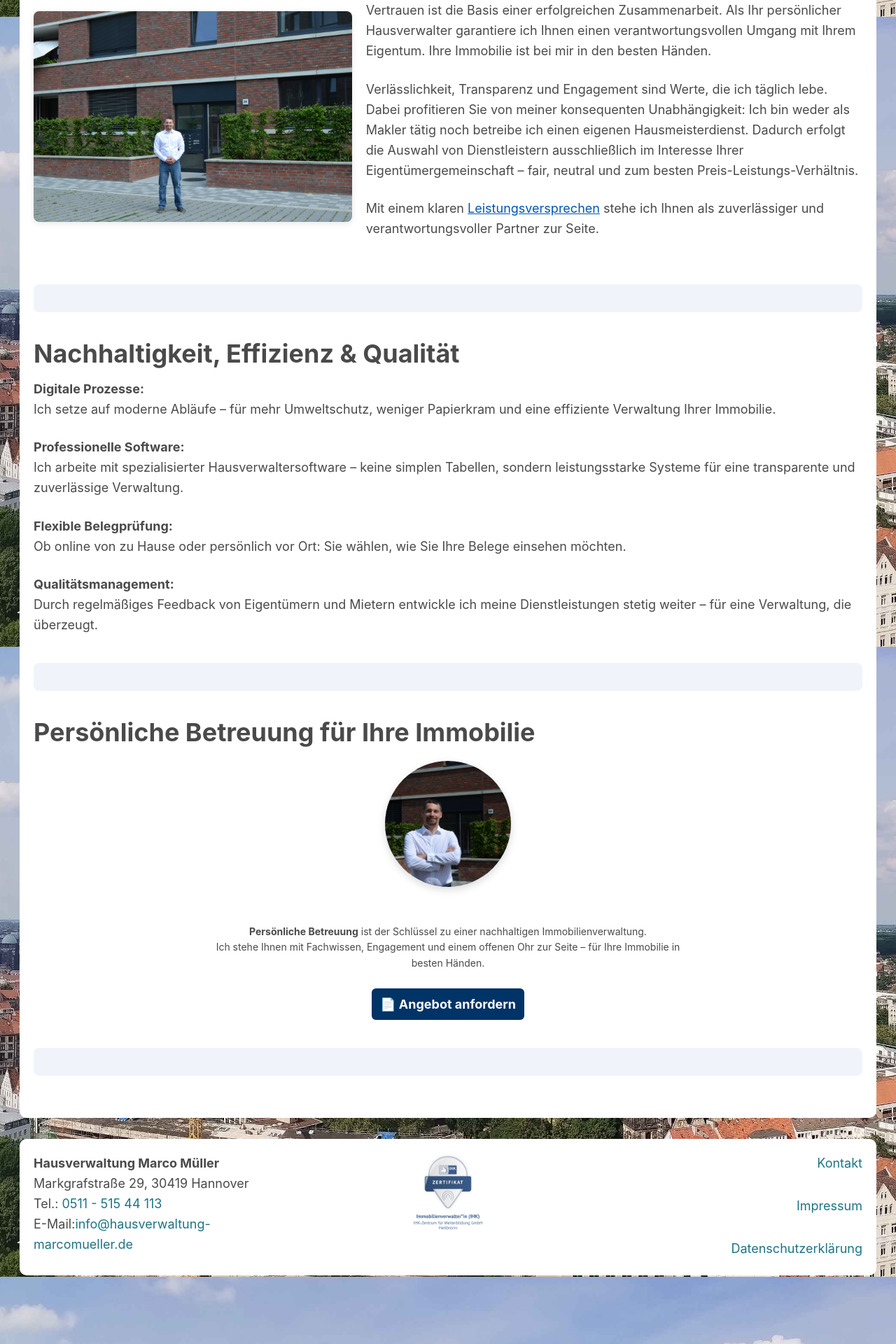
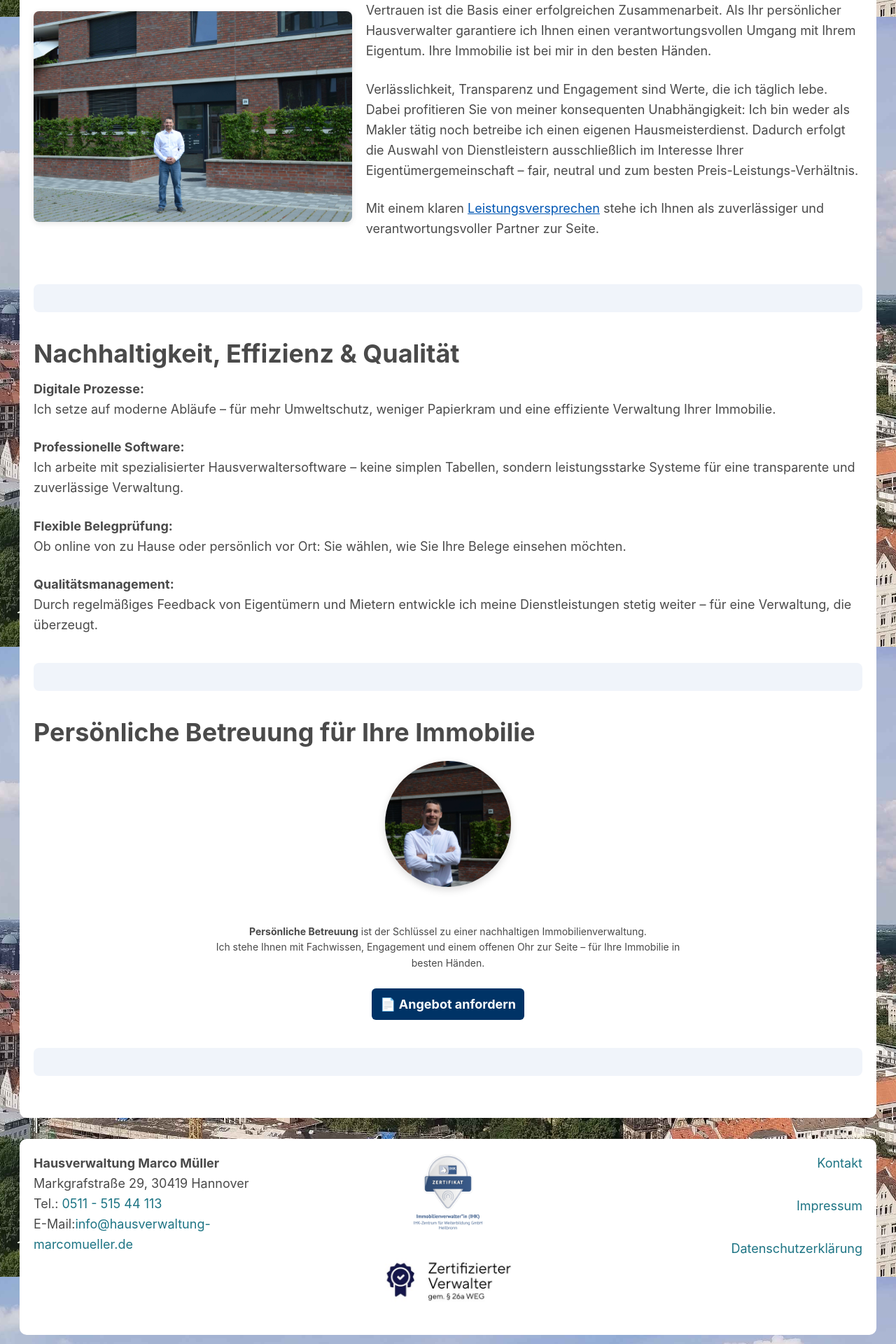
Before and after one commit to marek22k/hausverwaltung, a Jekyll site: the page built from index.md, in a window 1280 px wide. Shown: the part 3576-5496 px from the top of the page at 70% size. Built offline with Jekyll 4.4.1, drawn with Linux system fonts in a browser that asks for light colours.

Commit message:
Update footer.html
Zertifizierter Verwalter im footer eingefügt

```diff
--- a/_includes/footer.html
+++ b/_includes/footer.html
@@ -19,6 +19,9 @@
       <a href="https://badges.ihk-kompetenz.plus/assertion/f215ab3c-9e25-4efe-83a8-da10036371b5?id=U2FsdGVkX19lBDNHu0Cv1IgLjduX0Ui/m%209pxj/c1hfx1jaMzmEQjGfhNLWDXZfG4GEqCM/fldCq4QhMBqIaBQ==" target="_blank">
         <img src="/assets/img/nachweise-und-zertifikate/badge.png" alt="IHK Immobilienverwalter" class="footer-logo">
       </a>
+      <a href="https://www.gesetze-im-internet.de/woeigg/__26a.html" target="_blank">
+        <img src="/assets/img/zW.jpg" alt="Zertifizierter Verwalter nach §26a WEG" class="footer-logo">
+      </a>
     </div>
 
     <!-- Rechte Spalte: Links -->
```
